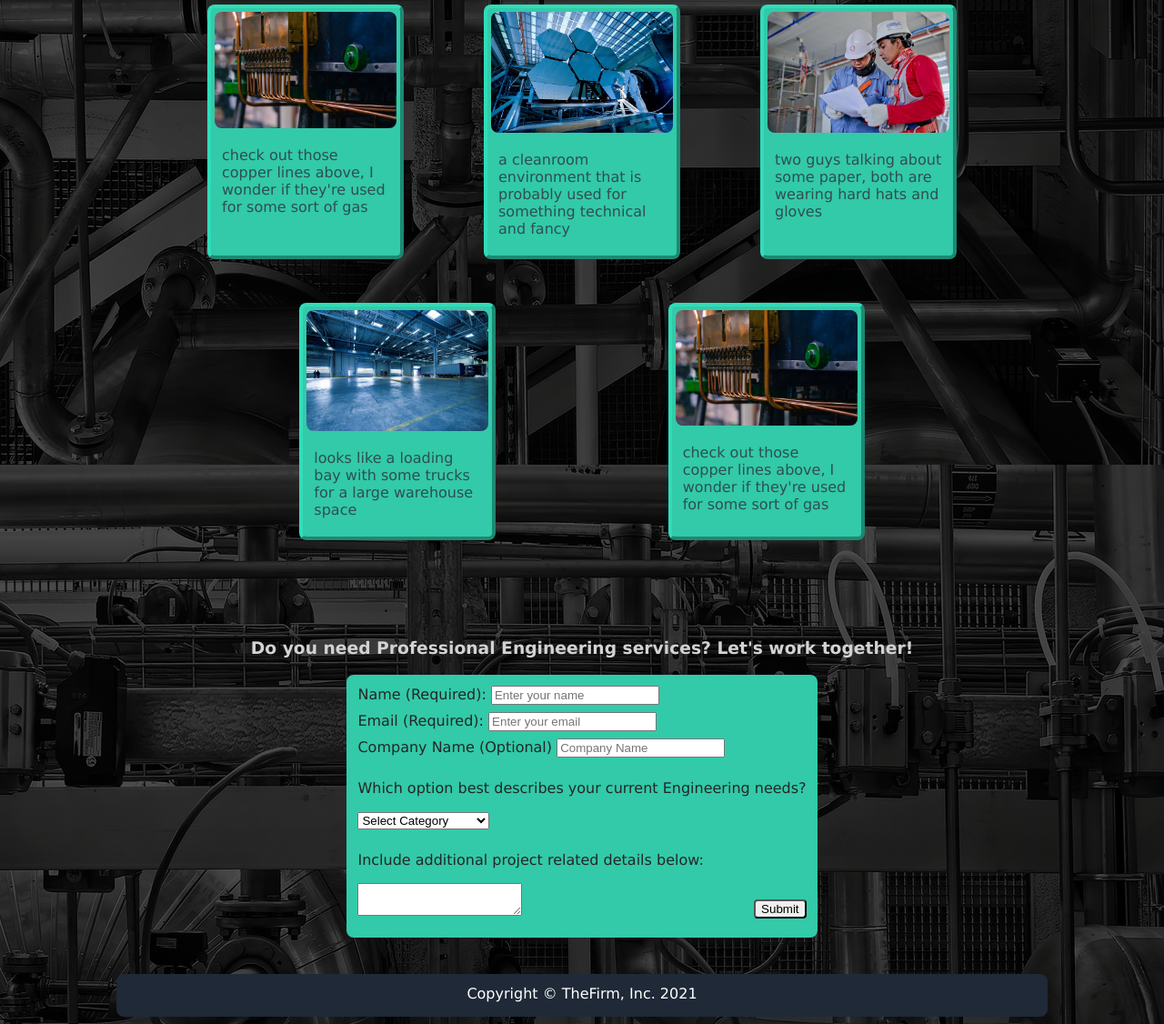
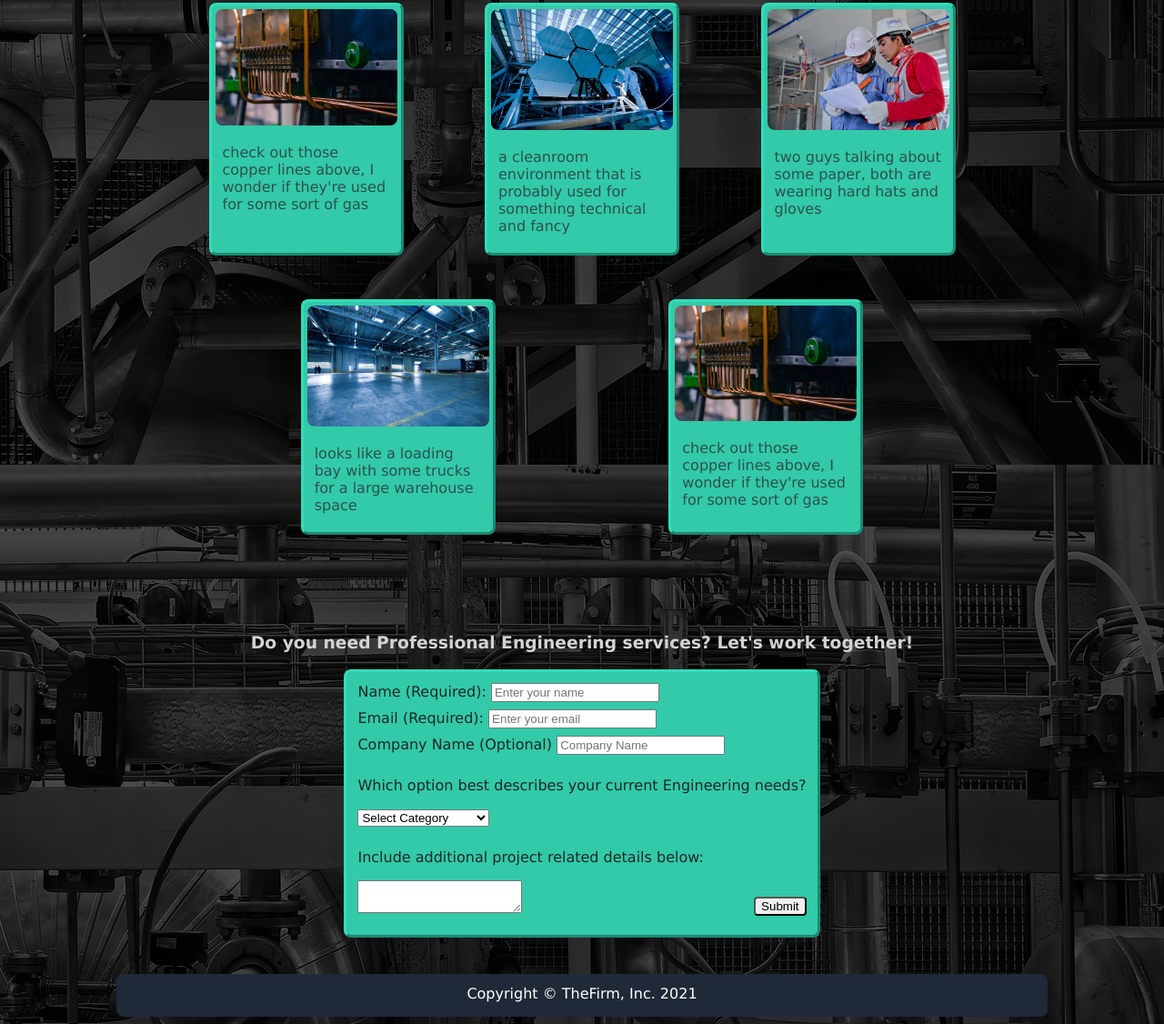
Before and after one commit to CodeTrackLift/odin-landingpage, a plain HTML site: page index.html in a window 1280 px wide. Shown: the part 888-2014 px from the top of the page at 91% size. Drawn offline with Linux system fonts and the light colour scheme.

Commit message:
Contact form add border

```diff
--- a/style.css
+++ b/style.css
@@ -126,7 +126,7 @@ div>button {
 .card {
     background-color: rgb(50, 202, 169);
     width: 200px;
-    border: 4px outset rgb(48, 221, 184);
+    border: 3px outset rgb(48, 221, 184);
     border-radius: 8px;
     padding: 4px;
 }
@@ -169,6 +169,7 @@ form {
     gap: 8px;
     background-color: rgb(50, 202, 169);
     border-radius: 8px;
+    border: 3px outset rgb(48, 221, 184);
     padding: 12px;
     color: rgb(38, 38, 38)
 }
```
